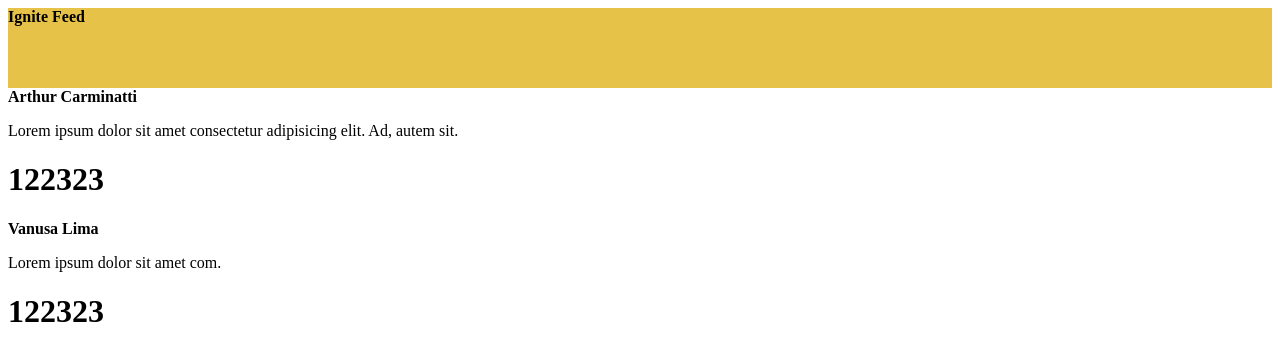
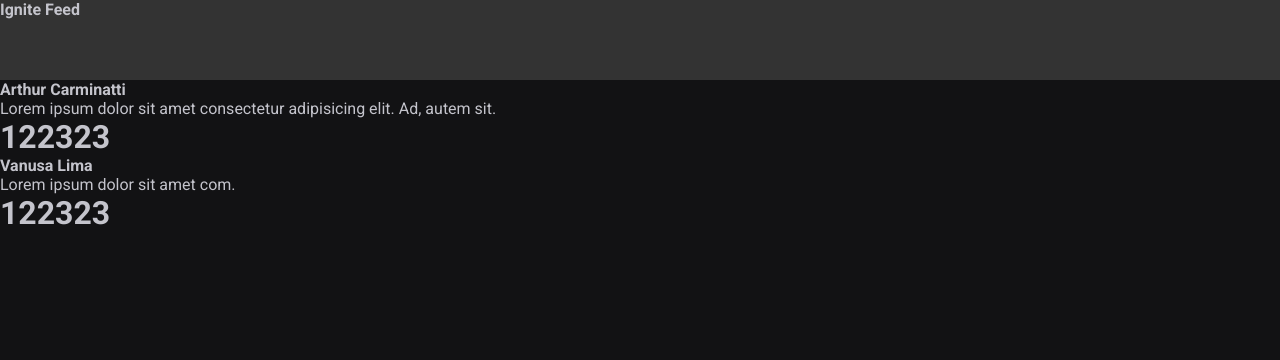
Before and after one commit to arthur-carminatti/01-reactJs, a React (Vite) app: page / in a window 1280 px wide. Shown: the top 360 px of the page. Built offline with nearby package versions, Linux system fonts and the light colour scheme.

Commit message:
create global.css and css style

```diff
--- a/index.html
+++ b/index.html
@@ -2,8 +2,13 @@
 <html lang="en">
   <head>
     <meta charset="UTF-8" />
+    <link rel="preconnect" href="https://fonts.googleapis.com"/>
+    <link rel="preconnect" href="https://fonts.gstatic.com" crossorigin/>
+    <link href="https://fonts.googleapis.com/css2?family=Roboto:wght@400;700&display=swap" rel="stylesheet"/>
     <link rel="icon" type="image/svg+xml" href="/vite.svg" />
     <meta name="viewport" content="width=device-width, initial-scale=1.0" />
+
+
     <title>Vite + React</title>
   </head>
   <body>
--- a/src/App.jsx
+++ b/src/App.jsx
@@ -1,5 +1,7 @@
 import { Header } from './components/Header';
 import { Post } from './Post';
+
+import './global.css';
 
 export function App() {
   return (
--- a/src/components/Header.module.css
+++ b/src/components/Header.module.css
@@ -1,4 +1,4 @@
 .header {
-    background: #e7c248;
+    background: #333;
     height: 80px;
 }
--- /dev/null
+++ b/src/global.css
@@ -0,0 +1,30 @@
+:root {
+    --white: #fff;
+    --gray-100: #e1e1e6;
+    --gray-300: #c4c4cc;
+    --gray-400: #8d8d99;
+    --gray-600: #323238;
+    --gray-700: #29292e;
+    --gray-800: #202024;
+    --gray-900: #121214;
+
+    --green-500: #00875f;
+}
+
+* {
+    margin: 0;
+    padding: 0;
+    box-sizing: border-box;
+}
+
+body {
+    background: var(--gray-900);
+    color: var(--gray-300);
+    -webkit-font-smoothing: antialiased;
+}
+
+body, input, textarea, button {
+    font-family: 'Roboto', sans-serif;
+    font-weight: 400;
+    font-size: 1rem;
+}
```
